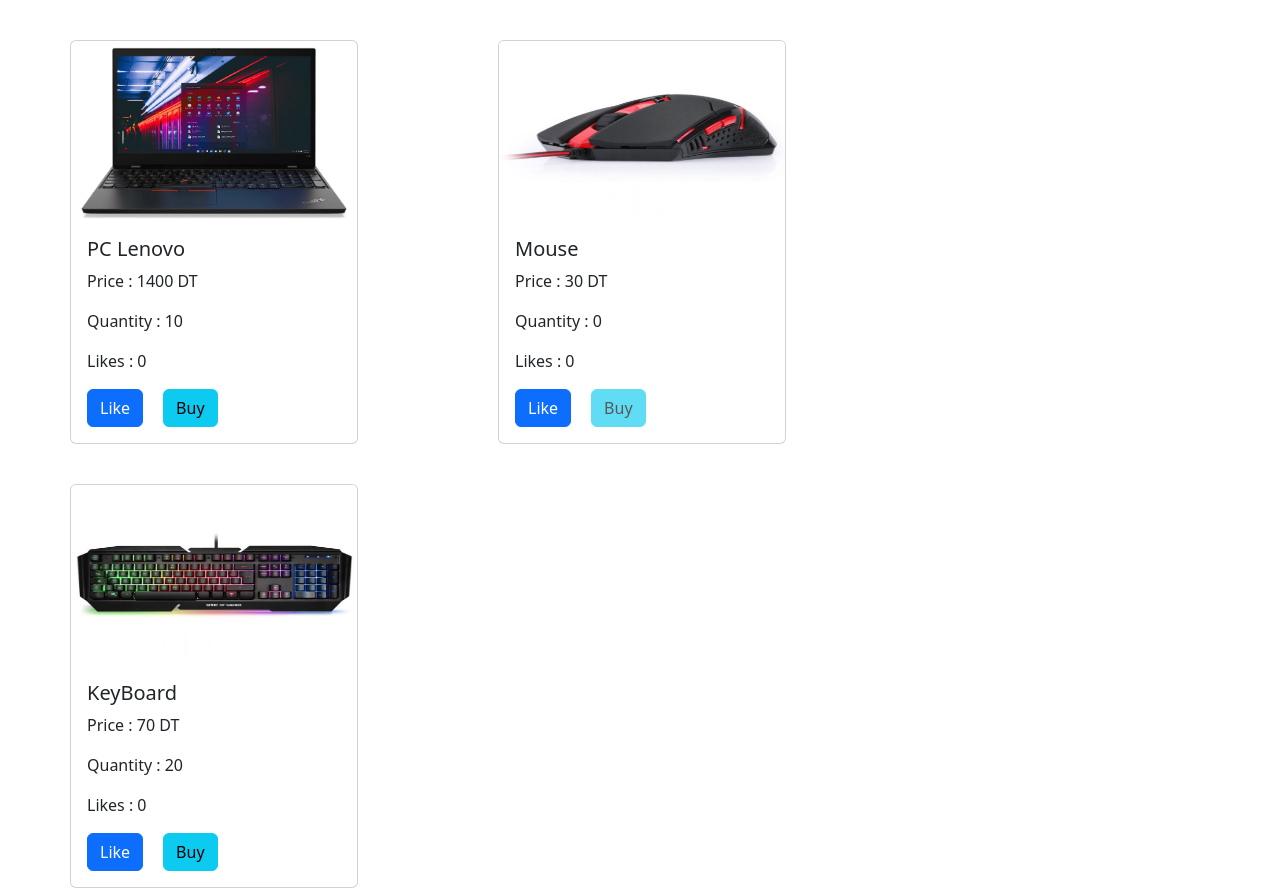
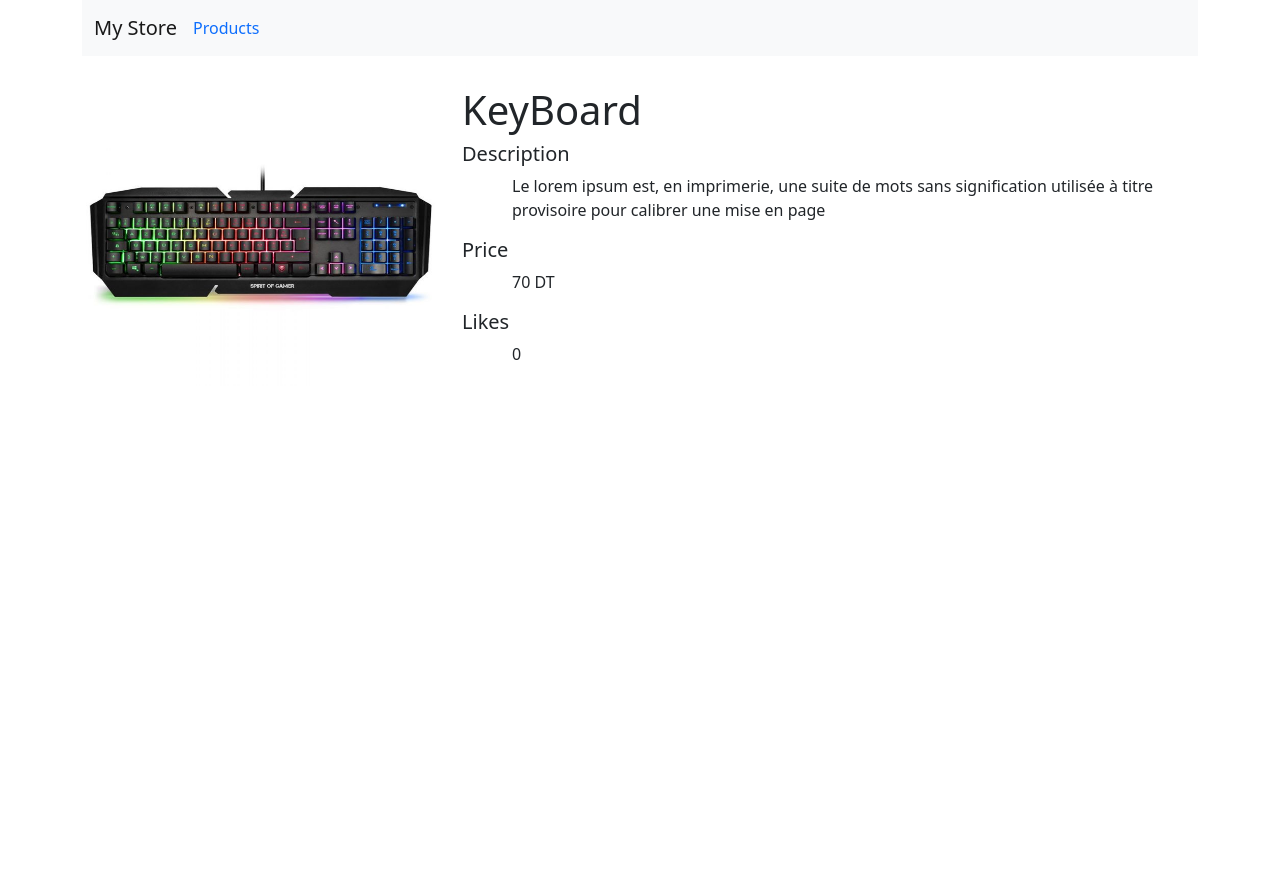
Before and after one commit to AmineBarguellil7/Atelier1-React, a React (Create React App) app: page /home/KeyBoard in a window 1280 px wide. After the commit the page ends 800 px from the top, so only its background shows below. Built offline with nearby package versions, Linux system fonts and the light colour scheme.

Commit message:
Atelier2-Partie2

```diff
--- a/package.json
+++ b/package.json
@@ -6,12 +6,16 @@
     "@testing-library/jest-dom": "^5.16.5",
     "@testing-library/react": "^13.4.0",
     "@testing-library/user-event": "^13.5.0",
+    "add": "^2.0.6",
     "bootstrap": "^5.2.3",
+    "ou": "^0.0.2",
     "react": "^18.2.0",
     "react-bootstrap": "^2.7.0",
     "react-dom": "^18.2.0",
+    "react-router-dom": "^6.8.1",
     "react-scripts": "5.0.1",
-    "web-vitals": "^2.1.4"
+    "web-vitals": "^2.1.4",
+    "yarn": "^1.22.19"
   },
   "scripts": {
     "start": "react-scripts start",
--- a/src/App.js
+++ b/src/App.js
@@ -1,10 +1,29 @@
-import Products from './Components/Products';
+import { Route, Routes } from "react-router-dom";
+import Products from "./Components/Products";
+import './App.css'
+import Test from "./Components/Test";
+import React from "react";
+import NavigationBar from "./Components/NavigationBar";
+import NotFound from "./Components/NotFound";
+import ProductDetails from "./Components/ProductDetails";
 
+//const productDetails =React.lazy (() => import('./Components/ProductDetails'))
 function App() {
   return (
-    <div>
-      <Products></Products>
-    </div>
+    <>
+    <React.Suspense fallback={<h1> Loading</h1>} >
+      <NavigationBar />
+      <Routes>
+        <Route path="/home">
+          <Route index element={<Products />} />
+          <Route path=":name" element={<ProductDetails />}></Route>
+        </Route>
+        <Route path="/products" element={<Products />}></Route>
+        <Route path="/test/:username" element={<Test />}></Route>
+        <Route path="*" element={<NotFound />}></Route>
+      </Routes>
+      </React.Suspense>
+      </>
   );
 }
 
--- /dev/null
+++ b/src/Components/NavigationBar.js
@@ -0,0 +1,28 @@
+import React from "react";
+import { NavLink } from "react-router-dom";
+import '../App.css'
+import Navbar from "react-bootstrap/Navbar";
+import Nav from "react-bootstrap/Nav";
+import Container from "react-bootstrap/Container";
+
+export default function NavigationBar() {
+  const active = {
+    textDecoration: "none",
+  };
+  return (
+    <Container>
+      <Navbar expand="lg" variant="light" bg="light">
+        <Container>
+          <Navbar.Brand href="/home">
+            My Store
+          </Navbar.Brand>
+          <Nav className="me-auto">
+            <NavLink to="products" style={({isActive}) => !isActive?active:undefined}>
+              Products
+            </NavLink>
+          </Nav>
+        </Container>
+      </Navbar>
+    </Container>
+  );
+}
--- /dev/null
+++ b/src/Components/NotFound.js
@@ -0,0 +1,20 @@
+import React from "react";
+import { Container, Row,Col } from "react-bootstrap";
+import Image from 'react-bootstrap/Image'
+
+
+const NotFound=()=> {
+return (
+    <Container>
+      <Row>
+        <Col xs={20} md={50} >
+        <Image src={require('../assets/images/notfound.jfif')} alt="not found" fluid />
+        </Col>
+      </Row>
+    </Container>
+
+);
+}
+
+
+export default NotFound;
--- a/src/Components/Product.js
+++ b/src/Components/Product.js
@@ -2,6 +2,8 @@ import { useState } from 'react';
 import Card from 'react-bootstrap/Card';
 import './Product.css';
 import React from 'react';
+import { NavLink } from 'react-router-dom';
+
 
 
 
@@ -40,7 +42,9 @@ function Product(props) {
       <Card className="card" style={cardStyle}>
           <Card.Img    src={require('../assets/images/'+props.img)} width="286" height="180" />
           <Card.Body>
+          <NavLink to={`${props.name}`}>
             <Card.Title>{props.name}</Card.Title>
+            </NavLink>
             <Card.Text>
             Price : {props.price} DT
             </Card.Text>
--- /dev/null
+++ b/src/Components/ProductDetails.js
@@ -0,0 +1,62 @@
+import React from "react";
+import { useParams } from "react-router-dom";
+import Products from '../Data/products.json'
+import Card from 'react-bootstrap/Card';
+import { Col,Row } from "react-bootstrap";
+import Container from "react-bootstrap/Container"
+
+
+const ProductDetails =() =>{
+    const {name} =useParams()
+    const product=Products.find(product=>product.name===name)
+    return(
+        <Container style={{ marginTop: "30px" }}>
+        <Row>
+        <Col md={4}>
+        <Card.Img
+        variant="top"
+        src={require('../assets/images/' + product.img)}
+        alt="Product Img"
+        height="300"
+        />
+        </Col>
+        <Col md={8}>
+        <Row>
+        <Col md={12}>
+        <h1>{product.name}</h1>
+        </Col>
+        </Row>
+        <Row>
+        <Col md={12}>
+        <h5>Description</h5>
+        </Col>
+        <Col>
+        <p style={{ marginLeft: "50px" }}>
+        {product.description}
+        </p>
+        </Col>
+        </Row>
+        <Row>
+        <Col md={12}>
+        <h5>Price</h5>
+        </Col>
+        <Col>
+        <p style={{ marginLeft: "50px" }}>{product.price} DT</p>
+
+        </Col>
+        </Row>
+        <Row>
+        <Col md={12}>
+        <h5>Likes</h5>
+        </Col>
+        <Col>
+        <p style={{ marginLeft: "50px" }}>{product.like}</p>
+        </Col>
+        </Row>
+        </Col>
+        </Row>
+        </Container>
+    )
+}
+
+export default ProductDetails;
--- a/src/Components/Products.js
+++ b/src/Components/Products.js
@@ -15,7 +15,9 @@ function Products() {
     setTimeout(() => {
       setShowMsg(false);
     }, 3000);
-  }, []);
+  }, []);     //ki yebda tableau vide kiyenha componentDidmount
+
+  //ki nahi le parametre theni array twalli le fct titlanca mellowel wa m3a kol changement le ayy variable
 
 
   const buy = () => {
--- /dev/null
+++ b/src/Components/Test.js
@@ -0,0 +1,13 @@
+import React from "react";
+import { useParams } from "react-router-dom";
+
+const Test =() =>{
+    const {username}= useParams()
+    return(
+        <h1>
+            username : {username}
+        </h1>
+    )
+}
+
+export default Test;
--- a/src/index.js
+++ b/src/index.js
@@ -3,11 +3,14 @@ import ReactDOM from 'react-dom/client';
 import './index.css';
 import App from './App';
 import reportWebVitals from './reportWebVitals';
+import { BrowserRouter } from 'react-router-dom';
 
 const root = ReactDOM.createRoot(document.getElementById('root'));
 root.render(
   <React.StrictMode>
+    <BrowserRouter>
     <App />
+    </BrowserRouter>
   </React.StrictMode>
 );
 
```
Also changed, not shown: src/TestComponent.jsx (+20 -25 lines), src/App.css (line endings or trailing spaces), src/assets/images/notfound.jfif (added), 1 other file (tests, documents, lock files or other folders).
